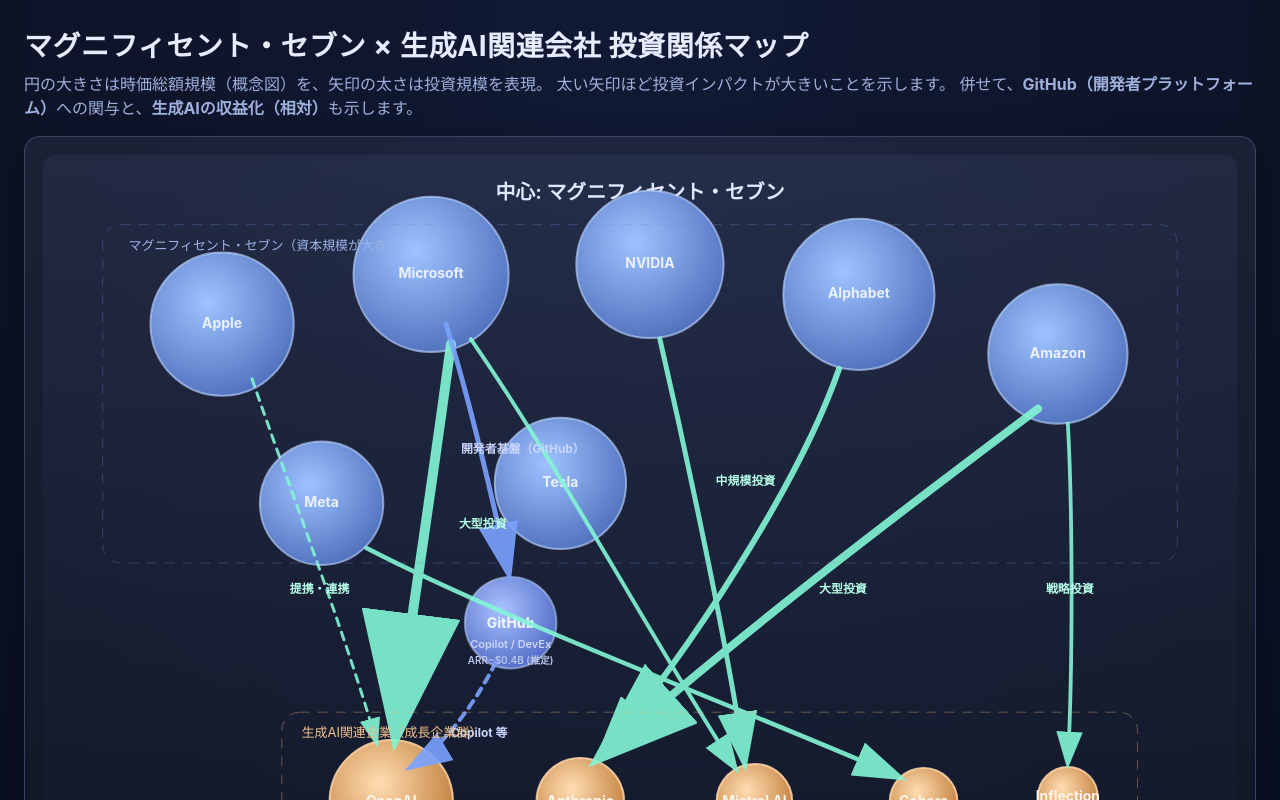
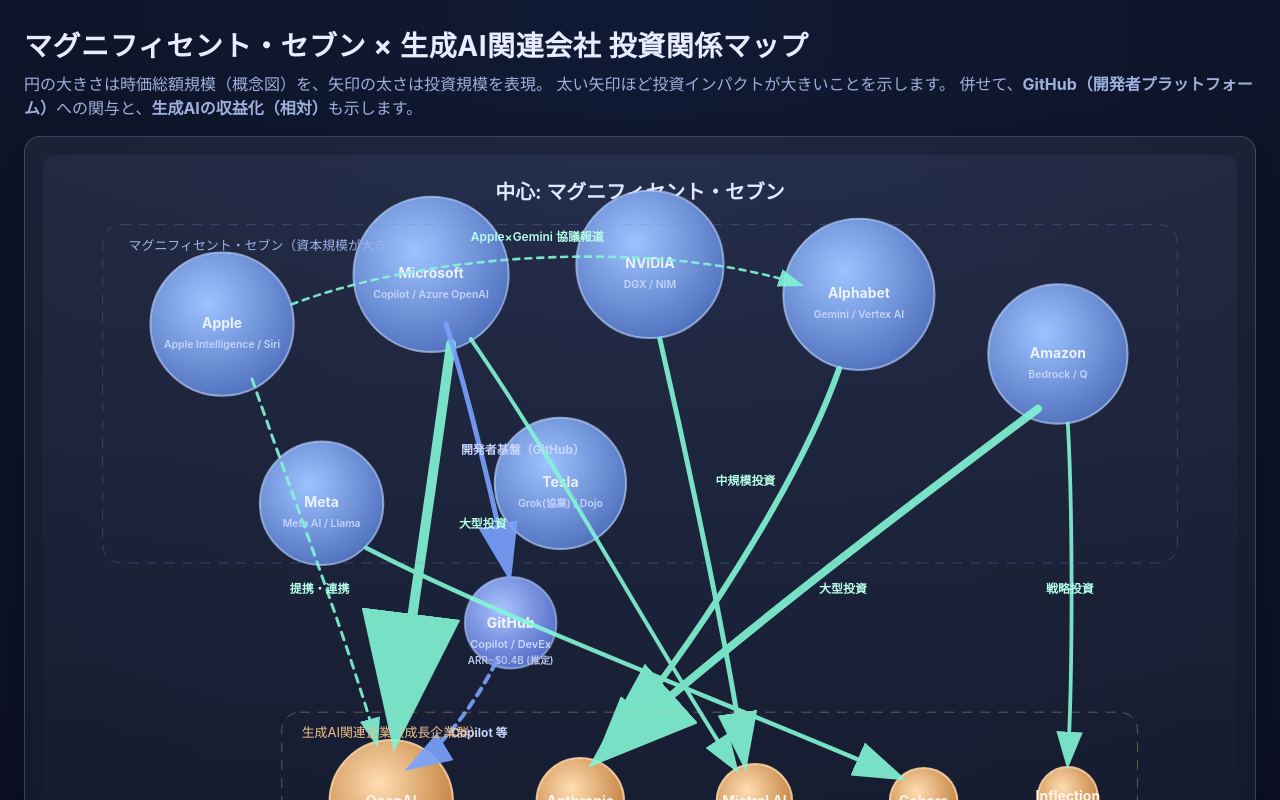
Before and after one commit to nakajima-masahiko/infographicsPublic, a plain HTML site: page Investment/magnificent-seven-genai-relationship.html in a window 1280 px wide. Shown: the top 800 px of the page. Drawn offline with Linux system fonts and the light colour scheme.

Commit message:
Update GenAI map with product labels and latest Apple-Gemini news

```diff
--- a/Investment/magnificent-seven-genai-relationship.html
+++ b/Investment/magnificent-seven-genai-relationship.html
@@ -118,7 +118,7 @@
     </p>
 
     <div class="card">
-      <svg viewBox="0 0 1200 820" role="img" aria-label="マグニフィセント・セブンと生成AI関連会社の投資関係図">
+      <svg viewBox="0 0 1200 900" role="img" aria-label="マグニフィセント・セブンと生成AI関連会社の投資関係図">
         <defs>
           <marker id="arrowBig" markerWidth="14" markerHeight="10" refX="12" refY="5" orient="auto">
             <polygon points="0,0 14,5 0,10" fill="#83f6d5"></polygon>
@@ -170,6 +170,16 @@
           <text x="520" y="334">Tesla</text>
         </g>
 
+        <g fill="#c9d6ff" font-size="10.5" font-weight="600" text-anchor="middle" opacity="0.95">
+          <text x="180" y="194">Apple Intelligence / Siri</text>
+          <text x="390" y="144">Copilot / Azure OpenAI</text>
+          <text x="610" y="134">DGX / NIM</text>
+          <text x="820" y="164">Gemini / Vertex AI</text>
+          <text x="1020" y="224">Bedrock / Q</text>
+          <text x="280" y="374">Meta AI / Llama</text>
+          <text x="520" y="354">Grok(協業) / Dojo</text>
+        </g>
+
         <!-- Developer platform (GitHub) -->
         <g>
           <circle cx="470" cy="470" r="46" fill="url(#platformGrad)" stroke="#bbd3ff" stroke-opacity="0.55" stroke-width="2" />
@@ -193,6 +203,14 @@
           <text x="715" y="654">Mistral AI</text>
           <text x="885" y="654">Cohere</text>
           <text x="1030" y="649">Inflection</text>
+        </g>
+
+        <g fill="#ffe9d3" font-size="10.5" font-weight="600" text-anchor="middle" opacity="0.95">
+          <text x="350" y="694">ChatGPT / Sora / API</text>
+          <text x="540" y="694">Claude</text>
+          <text x="715" y="694">Le Chat / Mistral API</text>
+          <text x="885" y="694">Command R</text>
+          <text x="1030" y="689">Pi</text>
         </g>
 
         <!-- Revenue labels (current, simplified) -->
@@ -222,6 +240,8 @@
           <path d="M1030 270 C1035 360, 1035 520, 1030 610" stroke-width="3.8" marker-end="url(#arrowSmall)" />
           <!-- Apple -> OpenAI partner relation (small) -->
           <path d="M210 225 C250 340, 310 500, 335 590" stroke-width="3" stroke-dasharray="8 7" marker-end="url(#arrowSmall)" />
+          <!-- Apple <-> Alphabet (Gemini discussions / strategic option) -->
+          <path d="M250 150 C410 90, 640 90, 760 130" stroke-width="2.6" stroke-dasharray="6 6" marker-end="url(#arrowSmall)" />
         </g>
 
         <!-- GitHub strategy / engagement arrows -->
@@ -239,6 +259,7 @@
           <text x="676" y="332">中規模投資</text>
           <text x="1008" y="440">戦略投資</text>
           <text x="248" y="440">提携・連携</text>
+          <text x="430" y="86">Apple×Gemini 協議報道</text>
         </g>
         <g fill="#c9d6ff" font-size="12" font-weight="700">
           <text x="420" y="300">開発者基盤（GitHub）</text>
@@ -247,40 +268,40 @@
 
         <!-- Revenue bars (relative) for GenAI companies -->
         <g opacity="0.95">
-          <text x="245" y="745" fill="#ffd7aa" font-size="12" font-weight="800">生成AI 収益規模（相対）</text>
+          <text x="245" y="765" fill="#ffd7aa" font-size="12" font-weight="800">生成AI 収益規模（相対）</text>
 
           <!-- OpenAI (high) -->
-          <rect x="290" y="760" width="120" height="10" rx="5" fill="rgba(255, 215, 170, 0.18)" stroke="rgba(255,215,170,0.35)" />
-          <rect x="290" y="760" width="120" height="10" rx="5" fill="#ffd7aa" />
+          <rect x="290" y="780" width="120" height="10" rx="5" fill="rgba(255, 215, 170, 0.18)" stroke="rgba(255,215,170,0.35)" />
+          <rect x="290" y="780" width="120" height="10" rx="5" fill="#ffd7aa" />
 
           <!-- Anthropic (high) -->
-          <rect x="480" y="760" width="120" height="10" rx="5" fill="rgba(255, 215, 170, 0.18)" stroke="rgba(255,215,170,0.35)" />
-          <rect x="480" y="760" width="120" height="10" rx="5" fill="#ffd7aa" />
+          <rect x="480" y="780" width="120" height="10" rx="5" fill="rgba(255, 215, 170, 0.18)" stroke="rgba(255,215,170,0.35)" />
+          <rect x="480" y="780" width="120" height="10" rx="5" fill="#ffd7aa" />
 
           <!-- Mistral (mid) -->
-          <rect x="655" y="760" width="120" height="10" rx="5" fill="rgba(255, 215, 170, 0.18)" stroke="rgba(255,215,170,0.35)" />
-          <rect x="655" y="760" width="48" height="10" rx="5" fill="#ffd7aa" />
+          <rect x="655" y="780" width="120" height="10" rx="5" fill="rgba(255, 215, 170, 0.18)" stroke="rgba(255,215,170,0.35)" />
+          <rect x="655" y="780" width="48" height="10" rx="5" fill="#ffd7aa" />
 
           <!-- Cohere (low-mid) -->
-          <rect x="825" y="760" width="120" height="10" rx="5" fill="rgba(255, 215, 170, 0.18)" stroke="rgba(255,215,170,0.35)" />
-          <rect x="825" y="760" width="24" height="10" rx="5" fill="#ffd7aa" />
+          <rect x="825" y="780" width="120" height="10" rx="5" fill="rgba(255, 215, 170, 0.18)" stroke="rgba(255,215,170,0.35)" />
+          <rect x="825" y="780" width="24" height="10" rx="5" fill="#ffd7aa" />
 
           <!-- Inflection (n/a) -->
-          <rect x="970" y="760" width="120" height="10" rx="5" fill="rgba(255, 215, 170, 0.10)" stroke="rgba(255,215,170,0.22)" />
-          <rect x="970" y="760" width="6" height="10" rx="5" fill="rgba(255,215,170,0.55)" />
+          <rect x="970" y="780" width="120" height="10" rx="5" fill="rgba(255, 215, 170, 0.10)" stroke="rgba(255,215,170,0.22)" />
+          <rect x="970" y="780" width="6" height="10" rx="5" fill="rgba(255,215,170,0.55)" />
 
           <g fill="#ffe9d3" font-size="11" font-weight="700" text-anchor="middle">
-            <text x="350" y="782">OpenAI</text>
-            <text x="540" y="782">Anthropic</text>
-            <text x="715" y="782">Mistral</text>
-            <text x="885" y="782">Cohere</text>
-            <text x="1030" y="782">Inflection</text>
+            <text x="350" y="802">OpenAI</text>
+            <text x="540" y="802">Anthropic</text>
+            <text x="715" y="802">Mistral</text>
+            <text x="885" y="802">Cohere</text>
+            <text x="1030" y="802">Inflection</text>
           </g>
         </g>
 
         <!-- grouping guides -->
         <rect x="60" y="70" width="1080" height="340" rx="18" fill="none" stroke="#6e8cd5" stroke-opacity="0.32" stroke-dasharray="10 8" />
-        <rect x="240" y="560" width="860" height="160" rx="18" fill="none" stroke="#efb577" stroke-opacity="0.38" stroke-dasharray="10 8" />
+        <rect x="240" y="560" width="860" height="180" rx="18" fill="none" stroke="#efb577" stroke-opacity="0.38" stroke-dasharray="10 8" />
 
         <text x="86" y="95" fill="#9eb4e7" font-size="13">マグニフィセント・セブン（資本規模が大きい）</text>
         <text x="260" y="585" fill="#f1c18c" font-size="13">生成AI関連企業（成長企業群）</text>
@@ -308,6 +329,13 @@
           <li>図中の収益は、公開情報の粒度差を吸収するため <b>年換算/ランレートの目安</b> として単純化しています。</li>
           <li>参考：OpenAI 年換算 ~$12B（2025/07） / Anthropic ランレート ~$14B（2026/02） / Mistral &gt;$0.4B（2026/02） / Cohere ~$0.1B（2025/05）。</li>
         </ul>
+
+        <b>直近ニュースの反映（2026/02時点）</b>
+        <ul>
+          <li><b>Apple × OpenAI</b>：Apple Intelligence で ChatGPT 連携を開始済み。Siri 経由の外部モデル活用を反映。</li>
+          <li><b>Apple × Gemini</b>：Gemini を Apple Intelligence の追加オプションにする協議報道を、点線の提携ルートで追記。</li>
+          <li><b>各社の製品名</b>：主要ノードに代表製品（Gemini、Copilot、Bedrock、Claude など）を併記し、関係の解像度を向上。</li>
+        </ul>
       </div>
     </div>
   </div>
```
